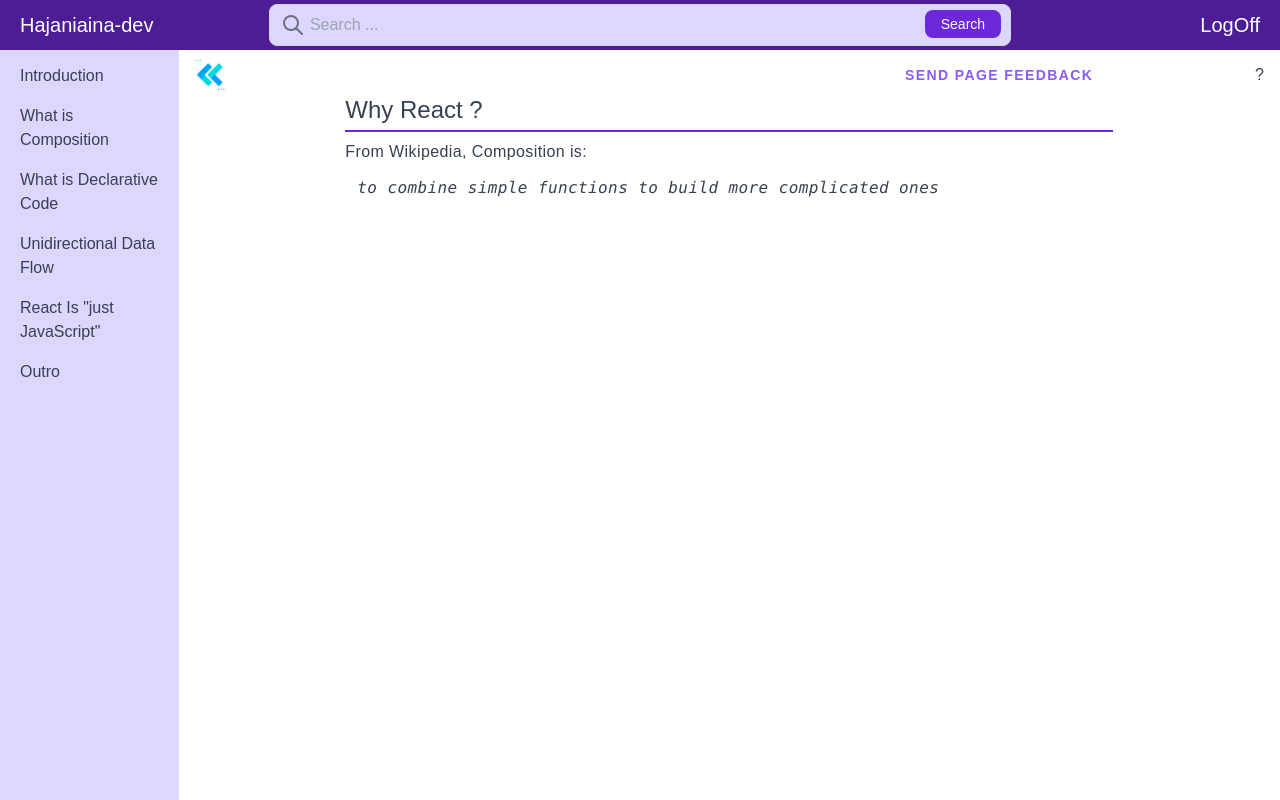
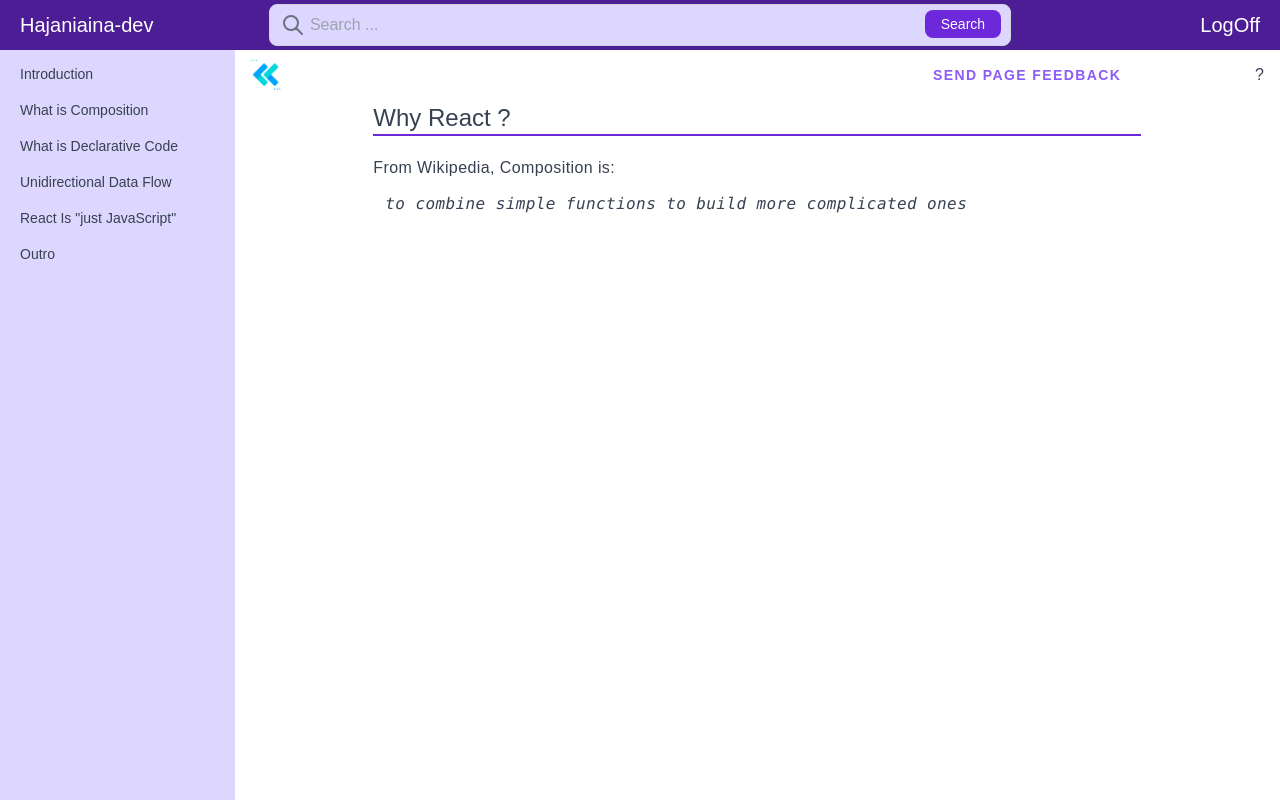
Before and after one commit to handri09/hajaniaina-dev, a React (Create React App) app: page /hajaniaina-dev/learn in a window 1280 px wide. Built offline with nearby package versions, Linux system fonts and the light colour scheme.

Commit message:
Get Data from Util into Navigator

```diff
--- a/src/pages/learn/components/reactdev/components/Course.js
+++ b/src/pages/learn/components/reactdev/components/Course.js
@@ -4,8 +4,8 @@
 function Course({ chap }) {
   console.log(chapter[chap])
   return (
-  <div className={`w-full max-w-screen-md flex flex-col gap-2`}>
-    <div className={`w-full border-b-2 border-violet-700 py-1 text-2xl`}>Why React ?</div>
+  <div className={`w-full max-w-screen-md flex flex-col gap-5`}>
+    <div className={`w-full border-b-2 border-violet-700 pt-3 text-2xl`}>Why React ?</div>
     <div className={`w-full tracking-wide`}>
       <p>From <a href='https://en.wikipedia.org/wiki/Function_composition_(computer_science)'>Wikipedia</a>, Composition is:</p>
       <p className={`p-3 font-mono`}><em>to combine simple functions to build more complicated ones</em></p>
--- a/src/pages/learn/components/reactdev/components/Nav.js
+++ b/src/pages/learn/components/reactdev/components/Nav.js
@@ -1,14 +1,15 @@
 import React from 'react';
 import { chapter } from '../utils/data';
+import { Link } from 'react-router-dom';
 
 function Nav({ open, sections, chap, les }) {
   console.log(chap, les)
   return (
     <>
-      <div className={` ${ open ? '' : 'hidden' } w-52 h-full bg-violet-200 pt-14 flex flex-col`}>
+      <div className={` ${ open ? '' : 'hidden' } w-72 h-full bg-violet-200 pt-14 flex flex-col`}>
         {
           chapter[chap] && chapter[chap].lessons[0].sections.map( (section, item) => (
-            <div key={item} className='px-5 py-2'>{section.name}</div>
+            <Link to={section.id.toString()} key={item} className='px-5 py-2 text-sm'>{section.name}</Link>
           ))
         }
       </div>
--- a/src/pages/learn/components/reactdev/utils/data.js
+++ b/src/pages/learn/components/reactdev/utils/data.js
@@ -1,4 +1,3 @@
-
 export const chapter = {
   101 : {
     id: 101,
@@ -25,7 +24,7 @@
             name: 'What is Composition'
           },
           {
-            id: 1020103,
+            id: '1020103',
             name: 'What is Declarative Code',
             content: [
                 ('title', 'Why React'), ('paragraph', 'From Wikiedia, Composition is :'),
```
